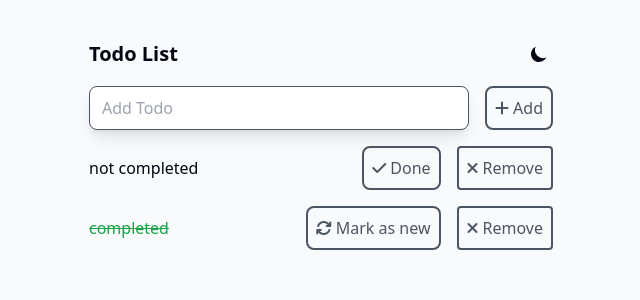
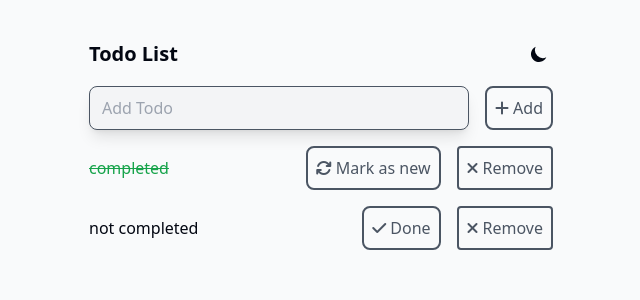
Before and after one commit to fthdgn-gh/Fatihdgn.Todo, an Angular app in the folder Fatihdgn.Todo.Web/: page / in a window 1280 px wide. Shown: the top 300 px of the page, without its empty margins (319-959 px from the left). Built offline with nearby package versions, Linux system fonts and the light colour scheme.

Commit message:
Little adjustments.

```diff
--- a/Fatihdgn.Todo.Web/src/app/app.component.html
+++ b/Fatihdgn.Todo.Web/src/app/app.component.html
@@ -9,7 +9,7 @@
       </div>
       <div class="mt-4 flex self-end">
         <input
-          class="mr-4 w-full appearance-none rounded-lg border border-gray-600 px-3 py-2 shadow-lg hover:border-gray-500 focus-visible:border-gray-500 active:border-gray-600 dark:border-gray-200 dark:hover:border-gray-50 dark:focus-visible:border-gray-50 dark:active:border-gray-100"
+          class="mr-4 w-full appearance-none rounded-lg border dark:text-gray-50 bg-gray-100 dark:bg-gray-700 border-gray-600 px-3 py-2 shadow-lg hover:border-gray-500 focus-visible:border-gray-500 active:border-gray-600 dark:border-gray-200 dark:hover:border-gray-50 dark:focus-visible:border-gray-50 dark:active:border-gray-100"
           placeholder="Add Todo"
           [value]="text()"
           (keyup)="changeText($event)"
@@ -24,7 +24,7 @@
         </button>
       </div>
       <div>
-        <div class="mt-4 flex items-center" *ngFor="let item of items()">
+        <div class="mt-4 flex items-center" *ngFor="let item of shownItems()">
           <p
             class="w-full text-gray-950 dark:text-gray-200"
             [class.line-through]="item.isCompleted"
--- a/Fatihdgn.Todo.Web/src/app/app.component.ts
+++ b/Fatihdgn.Todo.Web/src/app/app.component.ts
@@ -1,4 +1,4 @@
-import { ChangeDetectionStrategy, Component, signal } from '@angular/core';
+import { ChangeDetectionStrategy, Component, computed, signal } from '@angular/core';
 import { TodoItemCreateDTO, TodoItemDTO } from 'src/api/models';
 
 @Component({
@@ -25,6 +25,9 @@ export class AppComponent {
   }
   title = 'Todo List';
   items = signal(new Array<TodoItemCreateDTO>());
+  shownItems = computed(() => {
+    return [...this.items()].reverse();
+  })
   text = signal('');
 
   changeText(event: Event) {
```
